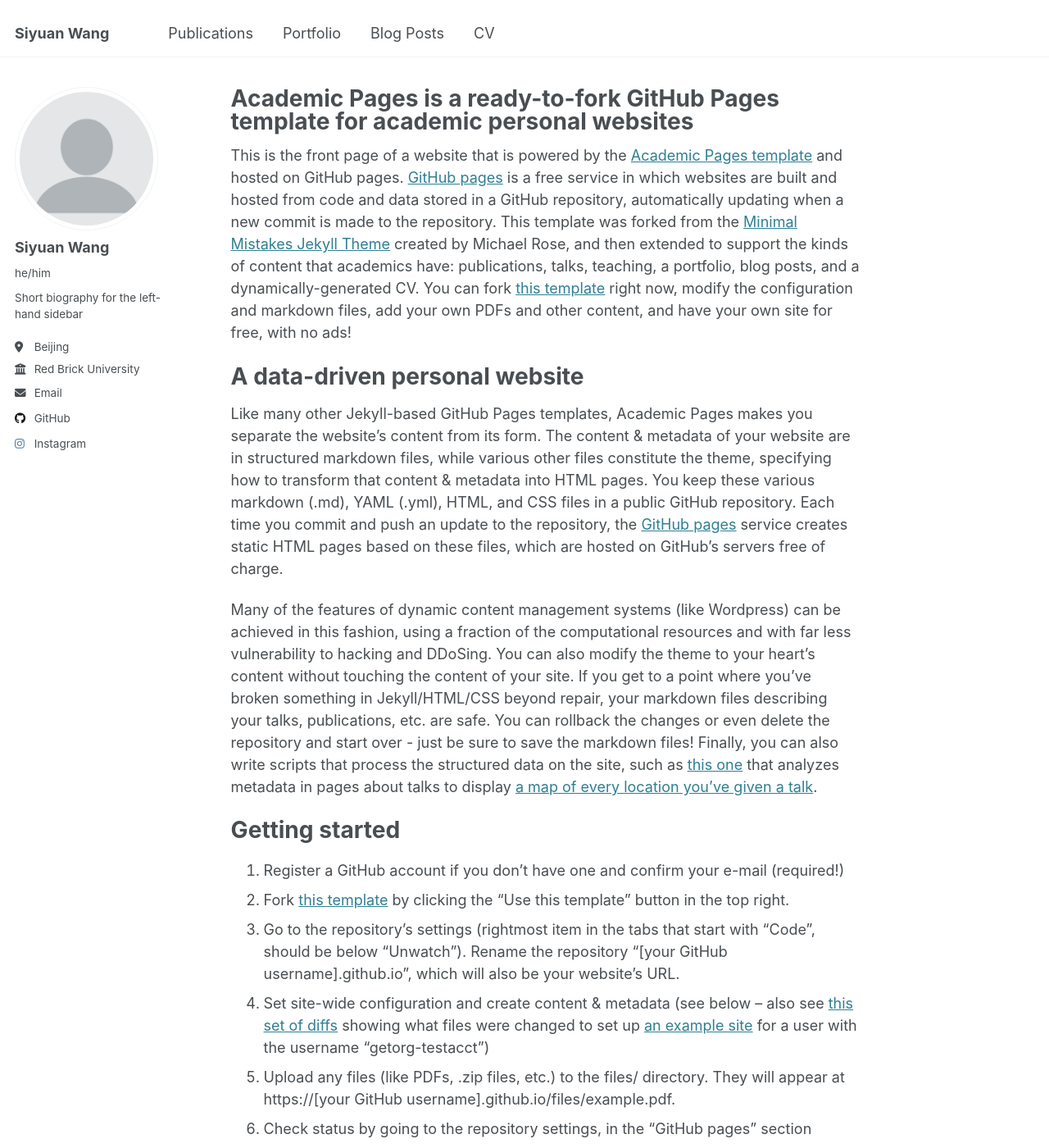
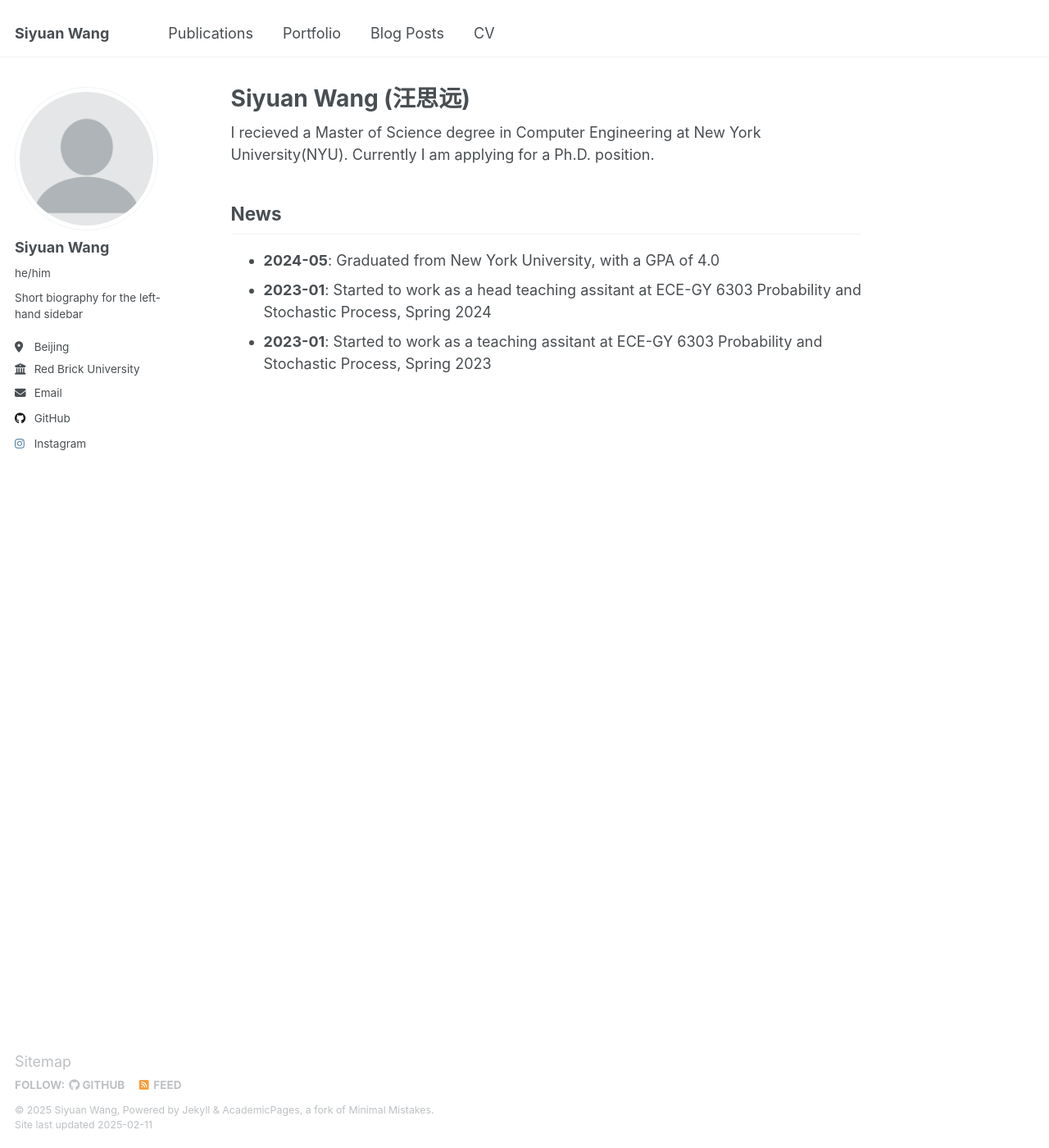
Before and after one commit to wangsy1999/wangsy1999.github.io, a Jekyll site: the page built from _pages/about.md, in a window 1280 px wide and 1400 px high. Shown: the whole window at 82% size. Built offline with Jekyll 4.4.1, drawn with Linux system fonts in a browser that asks for light colours; some of the changed text lies outside the part shown.

Commit message:
Update about.md

```diff
--- a/_pages/about.md
+++ b/_pages/about.md
@@ -1,15 +1,23 @@
 ---
 permalink: /
-title: "Academic Pages is a ready-to-fork GitHub Pages template for academic personal websites"
+title: "Siyuan Wang (汪思远)"
 author_profile: true
 redirect_from:
   - /about/
   - /about.html
 ---
 
-This is the front page of a website that is powered by the [Academic Pages template](https://github.com/academicpages/academicpages.github.io) and hosted on GitHub pages. [GitHub pages](https://pages.github.com) is a free service in which websites are built and hosted from code and data stored in a GitHub repository, automatically updating when a new commit is made to the repository. This template was forked from the [Minimal Mistakes Jekyll Theme](https://mmistakes.github.io/minimal-mistakes/) created by Michael Rose, and then extended to support the kinds of content that academics have: publications, talks, teaching, a portfolio, blog posts, and a dynamically-generated CV. You can fork [this template](https://github.com/academicpages/academicpages.github.io) right now, modify the configuration and markdown files, add your own PDFs and other content, and have your own site for free, with no ads!
+I recieved a Master of Science degree in Computer Engineering at New York University(NYU). Currently I am applying for a Ph.D. position.
 
-A data-driven personal website
+## News
+
+- **2024-05**: Graduated from New York University, with a GPA of 4.0
+- **2023-01**: Started to work as a head teaching assitant at ECE-GY 6303 Probability and Stochastic Process, Spring 2024
+- **2023-01**: Started to work as a teaching assitant at ECE-GY 6303 Probability and Stochastic Process, Spring 2023
+
+
+<!--
+ A data-driven personal website
 ======
 Like many other Jekyll-based GitHub Pages templates, Academic Pages makes you separate the website's content from its form. The content & metadata of your website are in structured markdown files, while various other files constitute the theme, specifying how to transform that content & metadata into HTML pages. You keep these various markdown (.md), YAML (.yml), HTML, and CSS files in a public GitHub repository. Each time you commit and push an update to the repository, the [GitHub pages](https://pages.github.com/) service creates static HTML pages based on these files, which are hosted on GitHub's servers free of charge.
 
@@ -47,3 +55,4 @@ Example: editing a markdown file for a talk
 For more info
 ------
 More info about configuring Academic Pages can be found in [the guide](https://academicpages.github.io/markdown/), the [growing wiki](https://github.com/academicpages/academicpages.github.io/wiki), and you can always [ask a question on GitHub](https://github.com/academicpages/academicpages.github.io/discussions). The [guides for the Minimal Mistakes theme](https://mmistakes.github.io/minimal-mistakes/docs/configuration/) (which this theme was forked from) might also be helpful.
+-->
```
